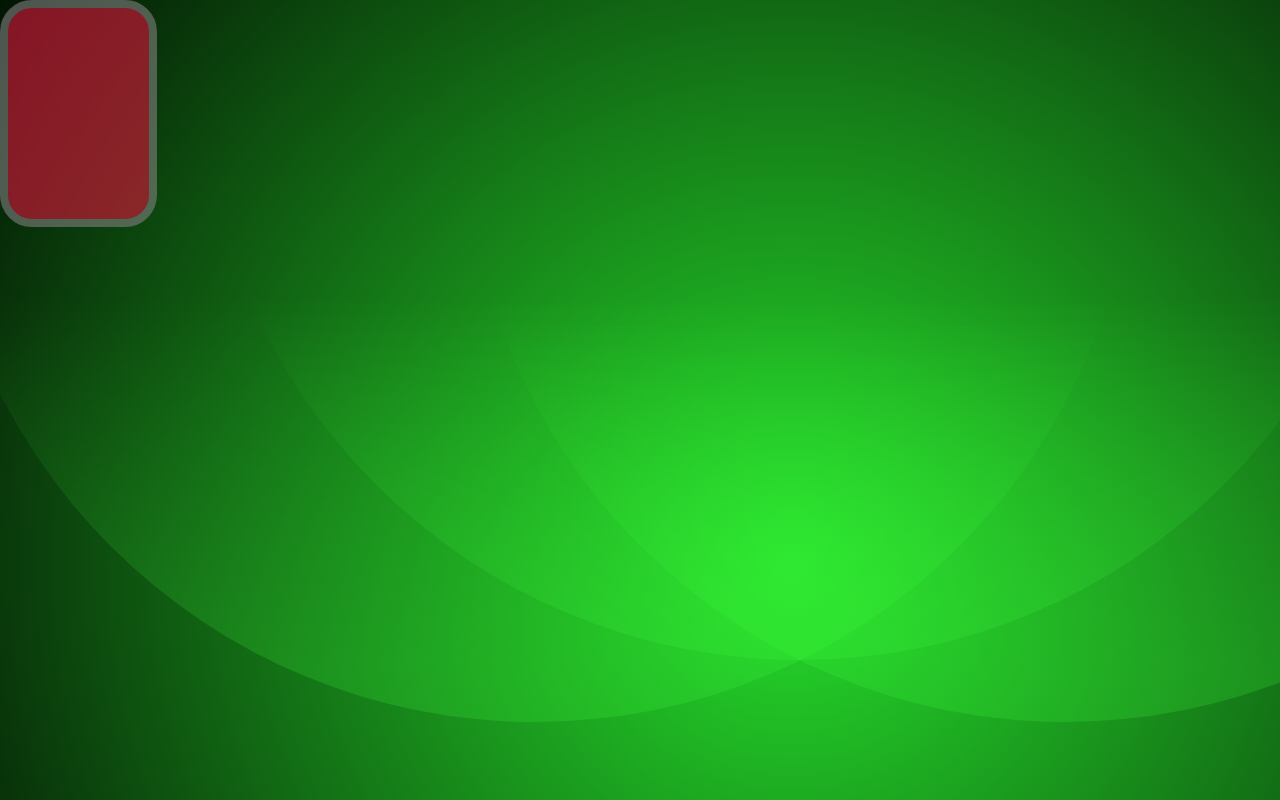
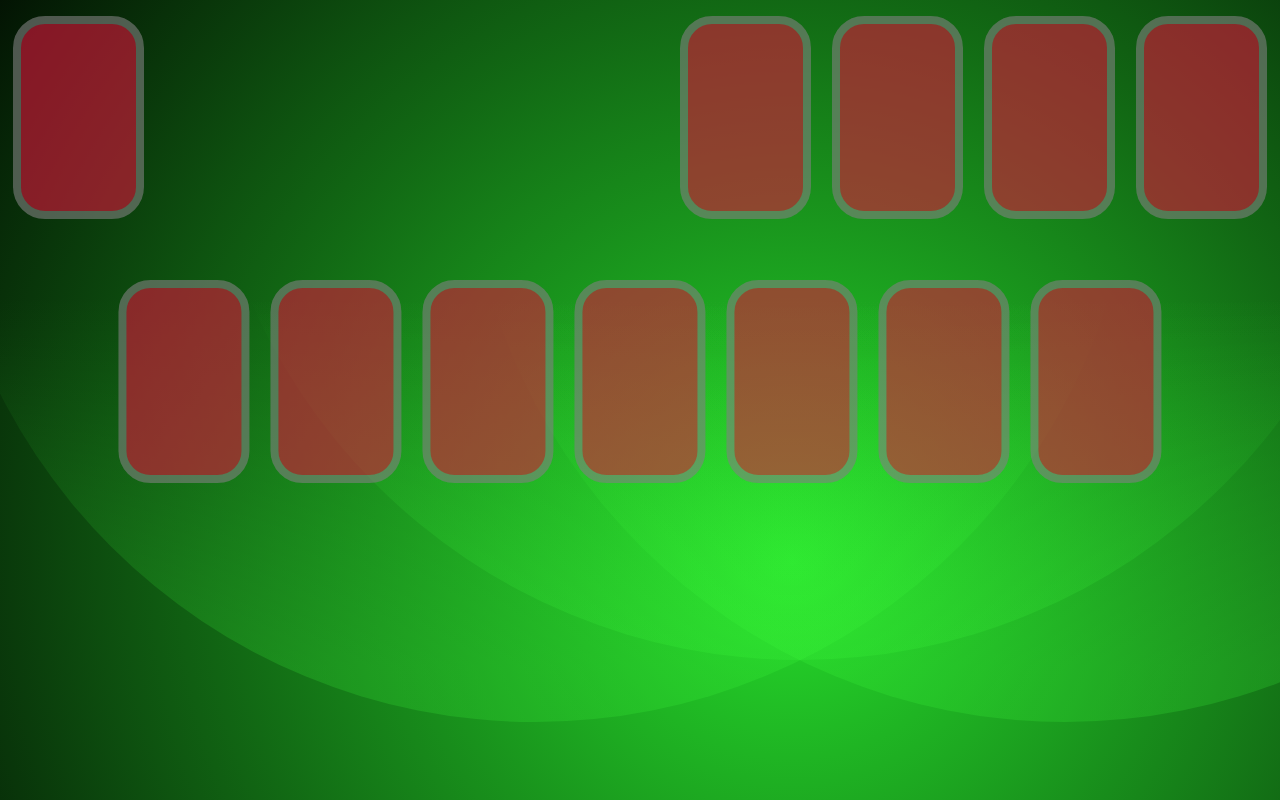
Before and after one commit to JustinMelore/Blackjack, a plain HTML site: page solitaire.html in a window 1280 px wide. Drawn offline with Linux system fonts and the light colour scheme.

Commit message:
Created containers to contain future cards

```diff
--- a/sass/main.scss
+++ b/sass/main.scss
@@ -278,9 +278,36 @@ html {
     opacity: 60%;
     border-radius: 2rem;
     padding: 2vw;
-    width: 7vw;
-    height: 20vh;
+    width: 5vw;
+    height: 17vh;
+    position: static;
+    display: flex;
+    justify-content: center;
+    align-items: center;
+  }
+
+  .container {
+    display: flex;
+    justify-content: center;
+    align-items: center;
+    column-gap: calc(1vw + 1vh);
     position: absolute;
+
+    &:nth-of-type(1) {
+      top: 2vh;
+      right: 1vw;
+    }
+
+    &:nth-of-type(2) {
+      top: 2vh;
+      left: 1vw;
+    }
+
+    &:nth-of-type(3) {
+      top: 35vh;
+      left: 50vw;
+      transform: translateX(-50%);
+    }
   }
 }
 
--- a/solitaire.html
+++ b/solitaire.html
@@ -8,7 +8,28 @@
     <link rel="stylesheet" href="css/main.css">
 </head>
 <body id="solitaire">
-    <section></section>
+    <!-- Container for the stacks -->
+    <div class="container">
+        <section></section>
+        <section></section>
+        <section></section>
+        <section></section>
+    </div>
+
+    <!-- Container for the deck -->
+    <div class="container"><section></section></div>
+
+    <!-- Container for the columns of cards -->
+    <div class="container">
+        <section></section>
+        <section></section>
+        <section></section>
+        <section></section>
+        <section></section>
+        <section></section>
+        <section></section>
+    </div>
+
     <script src="js/solitaire.js"></script>
 </body>
 </html>
```
Also changed, not shown: css/main.css, css/main.min.css, 2 other files.
